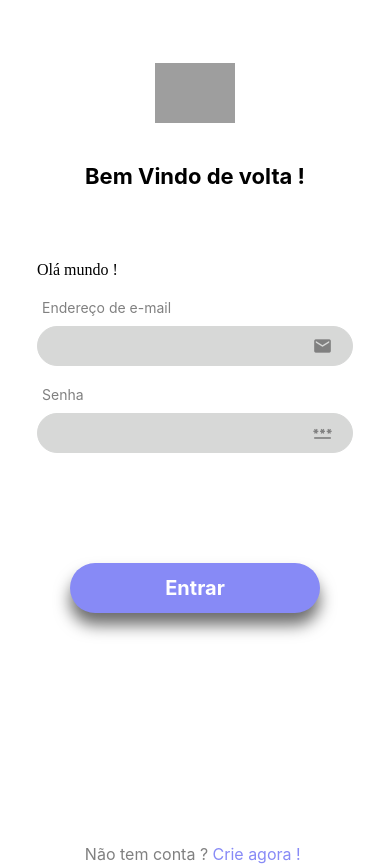
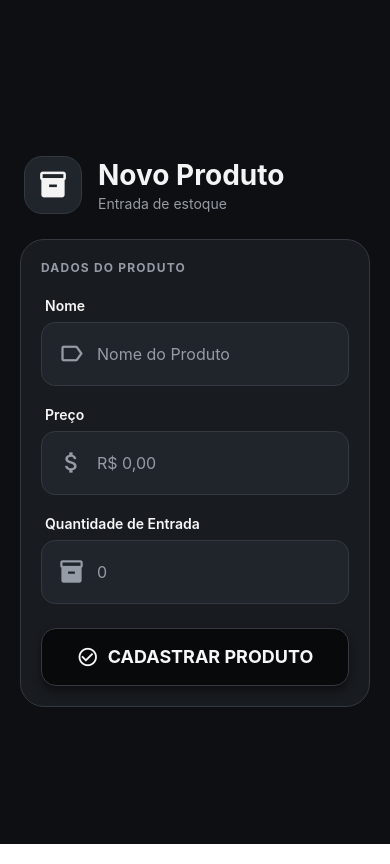
Before and after one commit to ZzZnoonz/Tela, a React Native app: screen / in a window 390 px wide. Built offline with nearby package versions, Linux system fonts and the light colour scheme; grey boxes are pictures that could not be loaded.

Commit message:
feat: adiciona tela de cadastro de produtos

```diff
--- a/App.tsx
+++ b/App.tsx
@@ -1,15 +1,13 @@
 import { StatusBar } from 'expo-status-bar';
-import { StyleSheet, Text, View } from 'react-native';
-import Login from './src/pages/login';
+
+import { themas } from './src/global/themes';
+import Produto from './src/pages/produto';
 
 export default function App() {
   return (
-
-    <Login/>
-
+    <>
+      <StatusBar style="light" backgroundColor={themas.Colors.bgScreen} />
+      <Produto />
+    </>
   );
 }
-
-const styles = StyleSheet.create({
-
-});
--- a/src/components/input/index.tsx
+++ b/src/components/input/index.tsx
@@ -1,11 +1,40 @@
-import React, { forwardRef } from "react";
+import React, { ComponentProps, forwardRef } from 'react';
+import { Text, TextInput, TextInputProps, View } from 'react-native';
+import { MaterialIcons } from '@expo/vector-icons';
 
-export const Input = forwardRef(()=>{
-    return(
+import { themas } from '../../global/themes';
+import { style } from './styles';
 
-        <view>
-            <text>Olá mundo !</text>
-        </view>
+type IconName = ComponentProps<typeof MaterialIcons>['name'];
 
-    )
-})
+interface InputProps extends TextInputProps {
+  label: string;
+  icon: IconName;
+}
+
+export const Input = forwardRef<TextInput, InputProps>(
+  ({ label, icon, style: inputStyle, ...rest }, ref) => {
+    return (
+      <View style={style.container}>
+        <Text style={style.label}>{label}</Text>
+
+        <View style={style.boxInput}>
+          <MaterialIcons
+            name={icon}
+            size={27}
+            color={themas.Colors.gray}
+          />
+
+          <TextInput
+            ref={ref}
+            style={[style.input, inputStyle]}
+            placeholderTextColor={themas.Colors.gray}
+            {...rest}
+          />
+        </View>
+      </View>
+    );
+  }
+);
+
+Input.displayName = 'Input';
--- a/src/components/input/styles.ts
+++ b/src/components/input/styles.ts
@@ -0,0 +1,34 @@
+import { StyleSheet } from 'react-native';
+
+import { themas } from '../../global/themes';
+
+export const style = StyleSheet.create({
+  container: {
+    width: '100%',
+    marginBottom: 20,
+  },
+  label: {
+    marginBottom: 8,
+    marginLeft: 4,
+    color: themas.Colors.secondary,
+    fontSize: 14,
+    fontWeight: '600',
+  },
+  boxInput: {
+    height: 64,
+    flexDirection: 'row',
+    alignItems: 'center',
+    paddingHorizontal: 16,
+    borderWidth: 1,
+    borderColor: themas.Colors.border,
+    borderRadius: 14,
+    backgroundColor: themas.Colors.surfaceStrong,
+  },
+  input: {
+    flex: 1,
+    height: '100%',
+    marginLeft: 12,
+    color: themas.Colors.text,
+    fontSize: 16,
+  },
+});
--- a/src/global/themes.tsx
+++ b/src/global/themes.tsx
@@ -1,12 +1,16 @@
-export const themas ={
-    Colors :{
-        primary:'#878af6',
-        secondary:'#ffffff',
-        lightGray:'#d7d8d7',
-        gray:'gray',
-        bgScreen:'#f1f7fa',
-        red:'#FF494C',
-        blueLigth:'#134e70ff',
-        blackTransparent:'#00000040'
-    }
-}
+export const themas = {
+  Colors: {
+    primary: '#08090b',
+    secondary: '#f7f7f7',
+    lightGray: '#2a2e35',
+    gray: '#969ca5',
+    bgScreen: '#0d0f12',
+    surface: '#181b20',
+    surfaceStrong: '#20242b',
+    border: '#343941',
+    text: '#f4f4f5',
+    red: '#FF494C',
+    blueLigth: '#134e70ff',
+    blackTransparent: '#00000080',
+  },
+};
--- a/src/pages/login/index.tsx
+++ b/src/pages/login/index.tsx
@@ -16,7 +16,6 @@ import { style } from "./styles";
 import Logo from '../../assets/logo.png';
 import { MaterialIcons } from '@expo/vector-icons';
 import { themas } from "../../global/themes";
-import { Input } from "../../components/input";
 
 
 export default function Login(){
@@ -69,8 +68,6 @@ export default function Login(){
 
             <View style={style.boxMid}>
 
-                <Input></Input>
-
                 <Text style={style.titleInput}>Endereço de e-mail</Text>
 
                 <View style={style.BoxInput}>
--- /dev/null
+++ b/src/pages/produto/index.tsx
@@ -0,0 +1,126 @@
+import React, { useRef, useState } from 'react';
+import {
+  Alert,
+  KeyboardAvoidingView,
+  Platform,
+  ScrollView,
+  Text,
+  TextInput,
+  TouchableOpacity,
+  View,
+} from 'react-native';
+import { MaterialIcons } from '@expo/vector-icons';
+
+import { Input } from '../../components/input';
+import { themas } from '../../global/themes';
+import { style } from './styles';
+
+export default function Produto() {
+  const [nome, setNome] = useState('');
+  const [preco, setPreco] = useState('');
+  const [quantidade, setQuantidade] = useState('');
+
+  const precoRef = useRef<TextInput>(null);
+  const quantidadeRef = useRef<TextInput>(null);
+
+  function cadastrarProduto() {
+    if (!nome.trim() || !preco.trim() || !quantidade.trim()) {
+      return Alert.alert('Atenção', 'Preencha todos os campos obrigatórios.');
+    }
+
+    const valorDoProduto = Number(preco.replace(',', '.'));
+    const quantidadeDeEntrada = Number(quantidade);
+
+    if (Number.isNaN(valorDoProduto) || valorDoProduto <= 0) {
+      return Alert.alert('Atenção', 'Informe um preço válido.');
+    }
+
+    if (!Number.isInteger(quantidadeDeEntrada) || quantidadeDeEntrada <= 0) {
+      return Alert.alert('Atenção', 'Informe uma quantidade válida.');
+    }
+
+    Alert.alert('Sucesso', 'Produto cadastrado com sucesso!');
+    setNome('');
+    setPreco('');
+    setQuantidade('');
+  }
+
+  return (
+    <KeyboardAvoidingView
+      style={style.container}
+      behavior={Platform.OS === 'ios' ? 'padding' : undefined}
+    >
+      <ScrollView
+        contentContainerStyle={style.content}
+        keyboardShouldPersistTaps="handled"
+      >
+        <View style={style.header}>
+          <View style={style.headerIcon}>
+            <MaterialIcons
+              name="inventory-2"
+              size={31}
+              color={themas.Colors.text}
+            />
+          </View>
+
+          <View style={style.headerText}>
+            <Text style={style.title}>Novo Produto</Text>
+            <Text style={style.subtitle}>Entrada de estoque</Text>
+          </View>
+        </View>
+
+        <View style={style.form}>
+          <Text style={style.sectionTitle}>DADOS DO PRODUTO</Text>
+
+          <Input
+            label="Nome"
+            icon="label-outline"
+            placeholder="Nome do Produto"
+            value={nome}
+            onChangeText={setNome}
+            returnKeyType="next"
+            onSubmitEditing={() => precoRef.current?.focus()}
+          />
+
+          <Input
+            ref={precoRef}
+            label="Preço"
+            icon="attach-money"
+            placeholder="R$ 0,00"
+            value={preco}
+            onChangeText={setPreco}
+            keyboardType="decimal-pad"
+            returnKeyType="next"
+            onSubmitEditing={() => quantidadeRef.current?.focus()}
+          />
+
+          <Input
+            ref={quantidadeRef}
+            label="Quantidade de Entrada"
+            icon="inventory-2"
+            placeholder="0"
+            value={quantidade}
+            onChangeText={setQuantidade}
+            keyboardType="number-pad"
+            returnKeyType="done"
+            onSubmitEditing={cadastrarProduto}
+          />
+
+          <TouchableOpacity
+            style={style.button}
+            activeOpacity={0.8}
+            onPress={cadastrarProduto}
+          >
+            <MaterialIcons
+              name="check-circle-outline"
+              size={22}
+              color={themas.Colors.secondary}
+              style={style.buttonIcon}
+            />
+            <Text style={style.buttonText}>CADASTRAR PRODUTO</Text>
+          </TouchableOpacity>
+        </View>
+      </ScrollView>
+    </KeyboardAvoidingView>
+  );
+}
--- /dev/null
+++ b/src/pages/produto/styles.ts
@@ -0,0 +1,89 @@
+import { StyleSheet } from 'react-native';
+
+import { themas } from '../../global/themes';
+
+export const style = StyleSheet.create({
+  container: {
+    flex: 1,
+    backgroundColor: themas.Colors.bgScreen,
+  },
+  content: {
+    flexGrow: 1,
+    justifyContent: 'center',
+    paddingHorizontal: 20,
+    paddingTop: 48,
+    paddingBottom: 30,
+  },
+  header: {
+    flexDirection: 'row',
+    alignItems: 'center',
+    marginBottom: 25,
+    paddingHorizontal: 4,
+  },
+  headerIcon: {
+    width: 58,
+    height: 58,
+    alignItems: 'center',
+    justifyContent: 'center',
+    borderWidth: 1,
+    borderColor: themas.Colors.border,
+    borderRadius: 18,
+    backgroundColor: themas.Colors.surfaceStrong,
+  },
+  headerText: {
+    marginLeft: 16,
+  },
+  title: {
+    color: themas.Colors.text,
+    fontSize: 28,
+    fontWeight: '700',
+  },
+  subtitle: {
+    marginTop: 3,
+    color: themas.Colors.gray,
+    fontSize: 14,
+  },
+  form: {
+    width: '100%',
+    padding: 20,
+    borderWidth: 1,
+    borderColor: themas.Colors.border,
+    borderRadius: 24,
+    backgroundColor: themas.Colors.surface,
+  },
+  sectionTitle: {
+    marginBottom: 22,
+    color: themas.Colors.gray,
+    fontSize: 12,
+    fontWeight: '700',
+    letterSpacing: 1.2,
+  },
+  button: {
+    width: '100%',
+    height: 58,
+    flexDirection: 'row',
+    alignItems: 'center',
+    justifyContent: 'center',
+    marginTop: 4,
+    borderWidth: 1,
+    borderColor: themas.Colors.border,
+    borderRadius: 15,
+    backgroundColor: themas.Colors.primary,
+    shadowColor: '#000000',
+    shadowOffset: {
+      width: 0,
+      height: 5,
+    },
+    shadowOpacity: 0.45,
+    shadowRadius: 8,
+    elevation: 10,
+  },
+  buttonIcon: {
+    marginRight: 9,
+  },
+  buttonText: {
+    color: themas.Colors.secondary,
+    fontSize: 18,
+    fontWeight: '700',
+  },
+});
```
